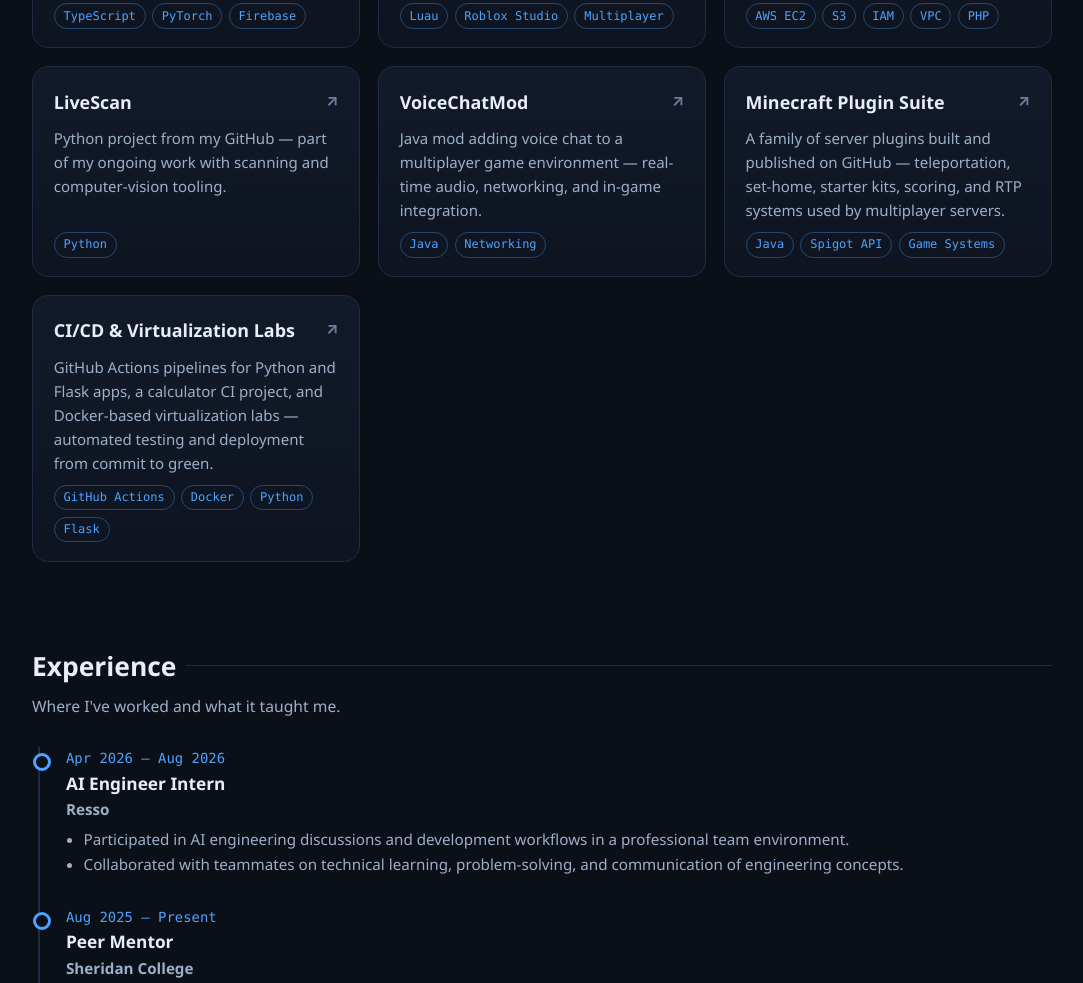
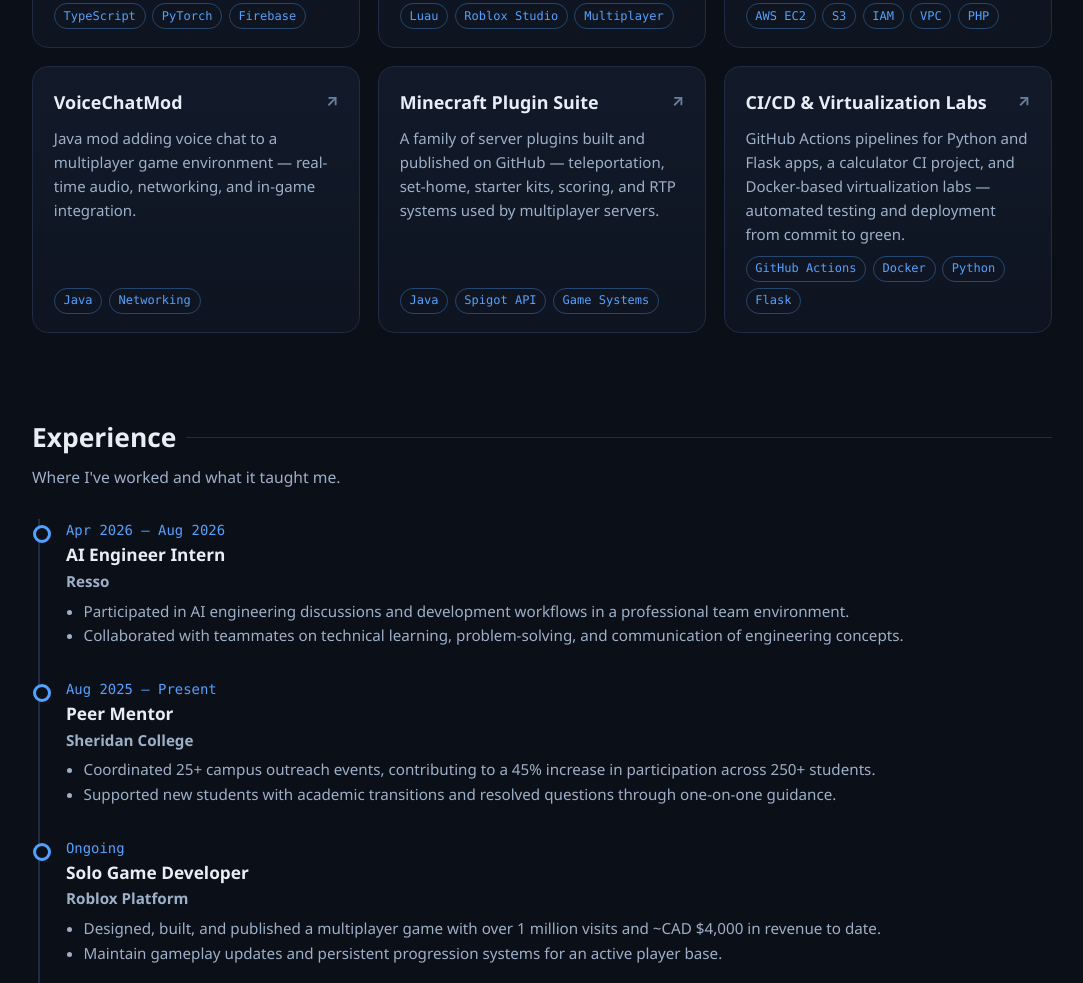
Before and after one commit to NotRyuzaki01/NotRyuzaki01.github.io, a plain HTML site: page index.html in a window 1280 px wide. Shown: the part 1279-2262 px from the top of the page, without its empty margins (98-1181 px from the left). Drawn offline with Linux system fonts and the light colour scheme.

Commit message:
Remove LiveScan project card and footer build line

```diff
--- a/index.html
+++ b/index.html
@@ -181,12 +181,6 @@
         <div class="tags"><span class="tag">AWS EC2</span><span class="tag">S3</span><span class="tag">IAM</span><span class="tag">VPC</span><span class="tag">PHP</span></div>
       </article>
 
-      <article class="card rv" data-cat="ai">
-        <h3>LiveScan <a class="ext" href="https://github.com/NotRyuzaki01/LiveScan" target="_blank" rel="noopener" title="View on GitHub">&#8599;</a></h3>
-        <p>Python project from my GitHub — part of my ongoing work with scanning and computer-vision tooling.</p>
-        <div class="tags"><span class="tag">Python</span></div>
-      </article>
-
       <article class="card rv" data-cat="games java">
         <h3>VoiceChatMod <a class="ext" href="https://github.com/NotRyuzaki01/VoiceChatMod" target="_blank" rel="noopener" title="View on GitHub">&#8599;</a></h3>
         <p>Java mod adding voice chat to a multiplayer game environment — real-time audio, networking, and in-game integration.</p>
@@ -273,7 +267,7 @@
     <a href="https://github.com/NotRyuzaki01/resume/blob/main/resume.pdf" target="_blank" rel="noopener">R&eacute;sum&eacute; PDF</a>
   </div>
   <div>Oakville, Ontario, Canada &middot; (647) 581-9302</div>
-  <div style="margin-top:.4rem">&copy; 2026 Artem Kotliar. Built with plain HTML, CSS &amp; JavaScript — hosted on GitHub Pages.</div>
+  <div style="margin-top:.4rem">&copy; 2026 Artem Kotliar.</div>
 </footer>
 
 <button class="toTop" id="toTop" aria-label="Back to top">&#8593;</button>
```
